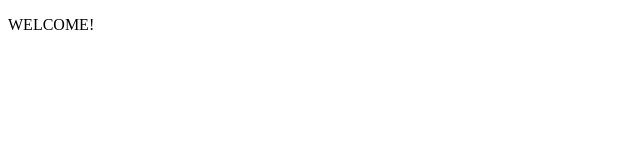
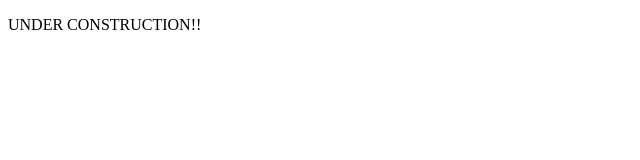
Before and after one commit to idgaf11/ams-project, a plain HTML site: page docs/home.html in a window 1280 px wide. Shown: the whole page, without its empty margins (0-640 px from the left). Drawn offline with Linux system fonts and the light colour scheme.

Commit message:
update docs/home.html

```diff
--- a/docs/home.html
+++ b/docs/home.html
@@ -7,6 +7,6 @@
   <title>Document</title>
 </head>
 <body>
-  <p>WELCOME!</p>
+  <p>UNDER CONSTRUCTION!! </p>
 </body>
 </html>
```
